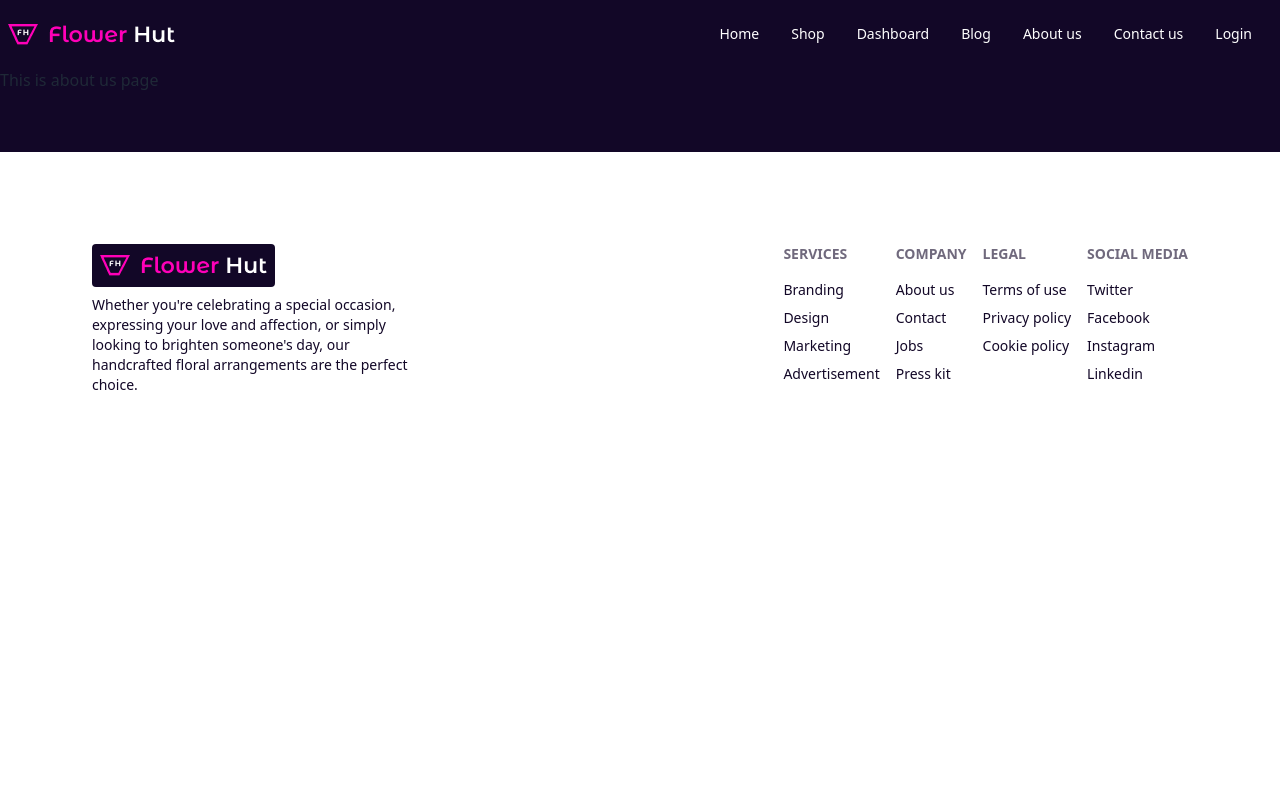
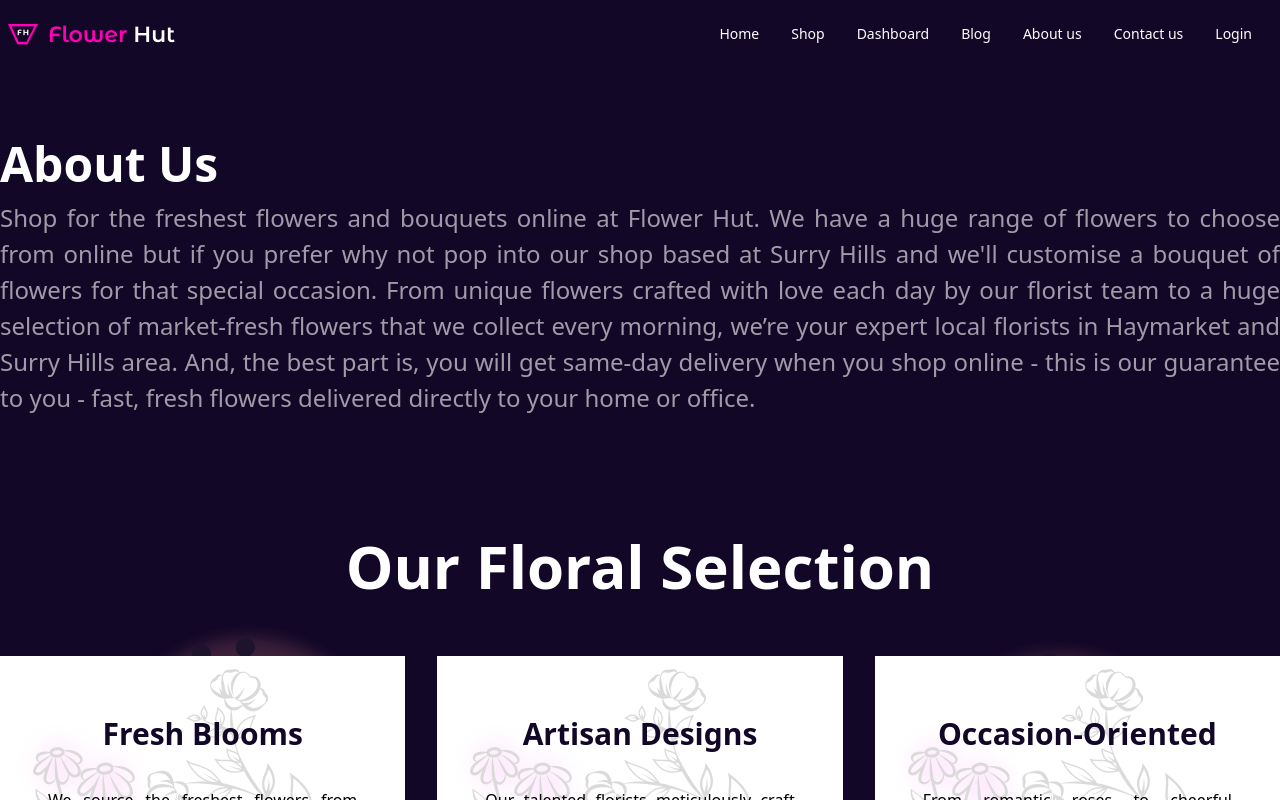
Before and after one commit to Fahadmohammad1/flower-hut-frontend, a React (Vite) app: page /about-us in a window 1280 px wide. Shown: the top 800 px of the page. Built offline with nearby package versions, Linux system fonts and the light colour scheme; no server answers.

Commit message:
about us page add

```diff
--- a/src/pages/AboutUs.tsx
+++ b/src/pages/AboutUs.tsx
@@ -1,8 +1,21 @@
+import FloralSelection from "../components/home/FloralSelection";
+import UniqueServices from "../components/home/UniqueServices";
+import DynamicBanner from "../components/shared/DynamicBanner";
+
 const AboutUs = () => {
+  const bannerInfo = {
+    title: "About Us",
+    description:
+      "Shop for the freshest flowers and bouquets online at Flower Hut. We have a huge range of flowers to choose from online but if you prefer why not pop into our shop based at Surry Hills and we'll customise a bouquet of flowers for that special occasion. From unique flowers crafted with love each day by our florist team to a huge selection of market-fresh flowers that we collect every morning, we’re your expert local florists in Haymarket and Surry Hills area. And, the best part is, you will get same-day delivery when you shop online - this is our guarantee to you - fast, fresh flowers delivered directly to your home or office.",
+  };
   return (
-    <div>
-      <h1>This is about us page</h1>
-    </div>
+    <section>
+      <div className="container mx-auto">
+        <DynamicBanner bannerInfo={bannerInfo} />
+      </div>
+      <FloralSelection />
+      <UniqueServices />
+    </section>
   );
 };
 
```
